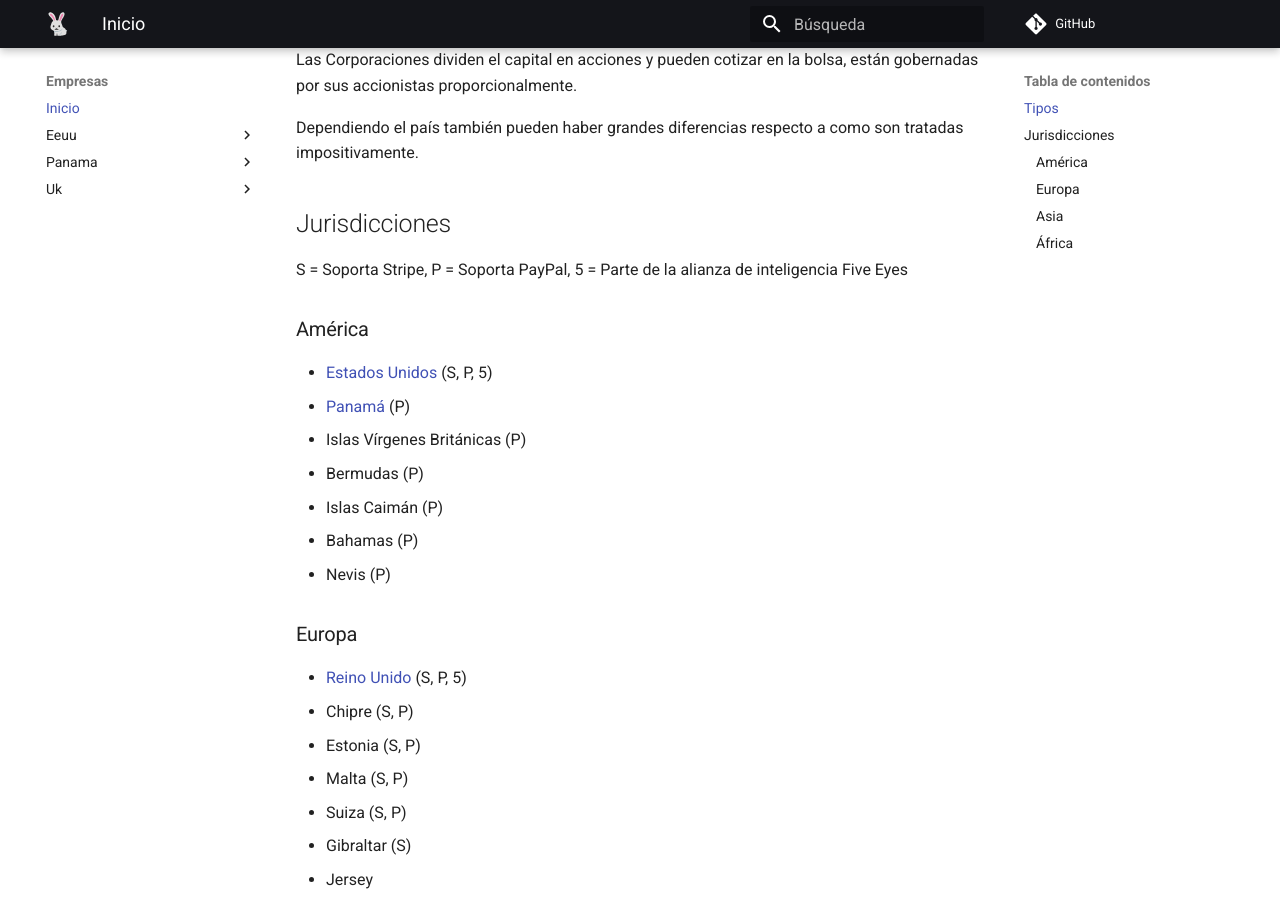
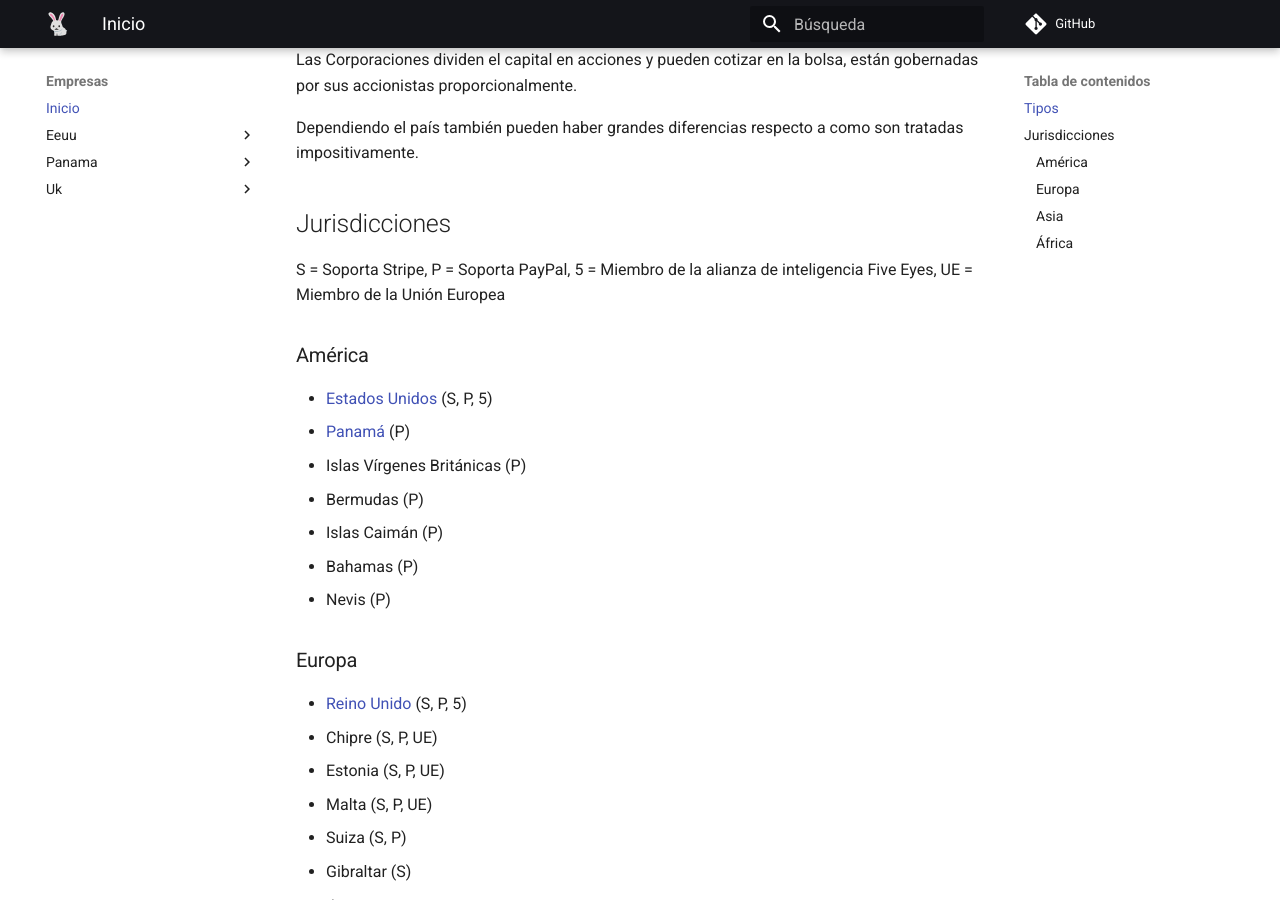
Before and after one commit to anomalouscode/wiki, an MkDocs documentation site: the page built from docs/empresas/index.md, in a window 1280 px wide and 900 px high, scrolled down 676 px. Built offline with MkDocs 1.6.1 and Material for MkDocs 9.7.7, drawn with Linux system fonts in a browser that asks for light colours; comment, search, counter and statistics services are not loaded.

Commit message:
Update index.md

```diff
--- a/docs/empresas/index.md
+++ b/docs/empresas/index.md
@@ -23,7 +23,7 @@ Dependiendo el país también pueden haber grandes diferencias respecto a como s
 
 ## Jurisdicciones
 
-S = Soporta Stripe, P = Soporta PayPal, 5 = Parte de la alianza de inteligencia Five Eyes
+S = Soporta Stripe, P = Soporta PayPal, 5 = Miembro de la alianza de inteligencia Five Eyes, UE = Miembro de la Unión Europea
 
 ### América
 
@@ -38,9 +38,9 @@ S = Soporta Stripe, P = Soporta PayPal, 5 = Parte de la alianza de inteligencia
 ### Europa
 
 - [Reino Unido](uk/) (S, P, 5)
-- Chipre (S, P)
-- Estonia (S, P)
-- Malta (S, P)
+- Chipre (S, P, UE)
+- Estonia (S, P, UE)
+- Malta (S, P, UE)
 - Suiza (S, P)
 - Gibraltar (S)
 - Jersey
```
